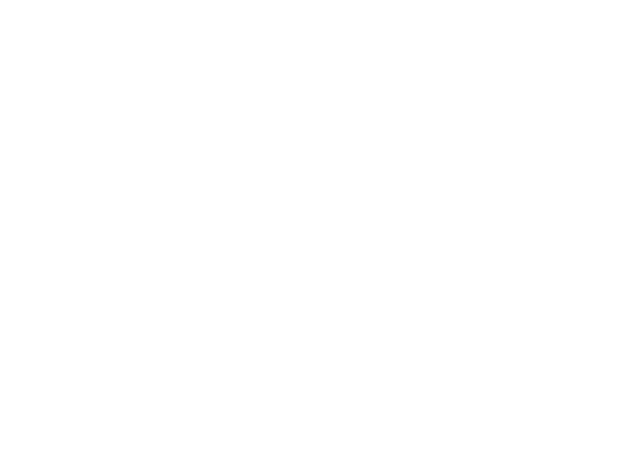
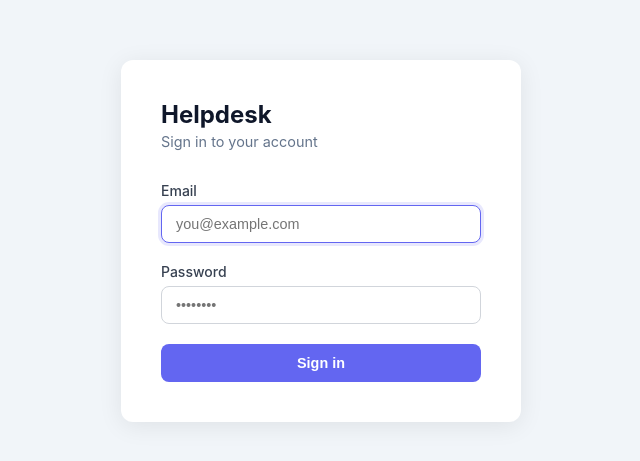
Before and after one commit to MilitsaTsvetkova/helpdesk, a React (Vite) app in the folder client/: page /login in a window 1280 px wide. Before the commit this address had no page. Shown: the part 159-620 px from the top of the page, without its empty margins (319-959 px from the left). Built offline with nearby package versions, Linux system fonts and the light colour scheme; no server answers.

Commit message:
implement login page/flow

```diff
--- a/client/src/App.tsx
+++ b/client/src/App.tsx
@@ -1,28 +1,36 @@
-import { useEffect, useState } from "react";
-import { Routes, Route } from "react-router-dom";
+import { Routes, Route, Navigate } from "react-router-dom";
+import { AuthProvider } from "./contexts/AuthContext";
+import { ProtectedRoute } from "./components/ProtectedRoute";
+import { Navbar } from "./components/Navbar";
+import { LoginPage } from "./pages/LoginPage";
+import "./index.css";
 
 function Home() {
-  const [status, setStatus] = useState<string | null>(null);
-
-  useEffect(() => {
-    fetch("/api/health")
-      .then((res) => res.json())
-      .then((data) => setStatus(data.status))
-      .catch(() => setStatus("error"));
-  }, []);
-
   return (
-    <div>
-      <h1>Helpdesk</h1>
-      <p>API status: {status ?? "loading..."}</p>
+    <div className="page-content">
+      <h2>Welcome to Helpdesk</h2>
     </div>
   );
 }
 
 export default function App() {
   return (
-    <Routes>
-      <Route path="/" element={<Home />} />
-    </Routes>
+    <AuthProvider>
+      <Routes>
+        <Route path="/login" element={<LoginPage />} />
+        <Route
+          path="/*"
+          element={
+            <ProtectedRoute>
+              <Navbar />
+              <Routes>
+                <Route path="/" element={<Home />} />
+                <Route path="*" element={<Navigate to="/" replace />} />
+              </Routes>
+            </ProtectedRoute>
+          }
+        />
+      </Routes>
+    </AuthProvider>
   );
 }
--- /dev/null
+++ b/client/src/components/Navbar.css
@@ -0,0 +1,43 @@
+.navbar {
+  display: flex;
+  align-items: center;
+  justify-content: space-between;
+  padding: 0 1.5rem;
+  height: 56px;
+  background: #1e293b;
+  color: #f8fafc;
+  box-shadow: 0 1px 3px rgba(0, 0, 0, 0.2);
+}
+
+.navbar-brand {
+  font-size: 1.1rem;
+  font-weight: 600;
+  letter-spacing: 0.02em;
+}
+
+.navbar-user {
+  display: flex;
+  align-items: center;
+  gap: 1rem;
+}
+
+.navbar-email {
+  font-size: 0.875rem;
+  color: #94a3b8;
+}
+
+.navbar-logout {
+  padding: 0.375rem 0.875rem;
+  font-size: 0.875rem;
+  background: transparent;
+  color: #f8fafc;
+  border: 1px solid #475569;
+  border-radius: 6px;
+  cursor: pointer;
+  transition: background 0.15s, border-color 0.15s;
+}
+
+.navbar-logout:hover {
+  background: #334155;
+  border-color: #64748b;
+}
--- /dev/null
+++ b/client/src/components/Navbar.tsx
@@ -0,0 +1,27 @@
+import { useNavigate } from "react-router-dom";
+import { useAuth } from "../contexts/AuthContext";
+import "./Navbar.css";
+
+export function Navbar() {
+  const { user, logout } = useAuth();
+  const navigate = useNavigate();
+
+  async function handleLogout() {
+    await logout();
+    navigate("/login", { replace: true });
+  }
+
+  return (
+    <nav className="navbar">
+      <span className="navbar-brand">Helpdesk</span>
+      {user && (
+        <div className="navbar-user">
+          <span className="navbar-email">{user.email}</span>
+          <button className="navbar-logout" onClick={handleLogout}>
+            Logout
+          </button>
+        </div>
+      )}
+    </nav>
+  );
+}
--- /dev/null
+++ b/client/src/components/ProtectedRoute.tsx
@@ -0,0 +1,11 @@
+import { Navigate } from "react-router-dom";
+import { useAuth } from "../contexts/AuthContext";
+
+export function ProtectedRoute({ children }: { children: React.ReactNode }) {
+  const { user, loading } = useAuth();
+
+  if (loading) return null;
+  if (!user) return <Navigate to="/login" replace />;
+
+  return <>{children}</>;
+}
--- /dev/null
+++ b/client/src/contexts/AuthContext.tsx
@@ -0,0 +1,57 @@
+import { createContext, useContext, useEffect, useState } from "react";
+
+type User = { id: string; email: string };
+
+type AuthContextValue = {
+  user: User | null;
+  loading: boolean;
+  login: (email: string, password: string) => Promise<void>;
+  logout: () => Promise<void>;
+};
+
+const AuthContext = createContext<AuthContextValue | null>(null);
+
+export function AuthProvider({ children }: { children: React.ReactNode }) {
+  const [user, setUser] = useState<User | null>(null);
+  const [loading, setLoading] = useState(true);
+
+  useEffect(() => {
+    fetch("/api/auth/me", { credentials: "include" })
+      .then((res) => (res.ok ? res.json() : null))
+      .then((data) => setUser(data))
+      .catch(() => setUser(null))
+      .finally(() => setLoading(false));
+  }, []);
+
+  async function login(email: string, password: string) {
+    const res = await fetch("/api/auth/login", {
+      method: "POST",
+      headers: { "Content-Type": "application/json" },
+      credentials: "include",
+      body: JSON.stringify({ email, password }),
+    });
+    if (!res.ok) {
+      const err = await res.json();
+      throw new Error(err.error ?? "Login failed");
+    }
+    const data = await res.json();
+    setUser(data);
+  }
+
+  async function logout() {
+    await fetch("/api/auth/logout", { method: "POST", credentials: "include" });
+    setUser(null);
+  }
+
+  return (
+    <AuthContext.Provider value={{ user, loading, login, logout }}>
+      {children}
+    </AuthContext.Provider>
+  );
+}
+
+export function useAuth() {
+  const ctx = useContext(AuthContext);
+  if (!ctx) throw new Error("useAuth must be used within AuthProvider");
+  return ctx;
+}
--- /dev/null
+++ b/client/src/index.css
@@ -0,0 +1,17 @@
+*,
+*::before,
+*::after {
+  box-sizing: border-box;
+}
+
+body {
+  margin: 0;
+  font-family: -apple-system, BlinkMacSystemFont, "Segoe UI", Roboto, sans-serif;
+  background: #f8fafc;
+  color: #0f172a;
+  -webkit-font-smoothing: antialiased;
+}
+
+.page-content {
+  padding: 2rem;
+}
--- /dev/null
+++ b/client/src/pages/LoginPage.css
@@ -0,0 +1,93 @@
+.login-page {
+  min-height: 100vh;
+  display: flex;
+  align-items: center;
+  justify-content: center;
+  background: #f1f5f9;
+}
+
+.login-card {
+  background: #fff;
+  border-radius: 12px;
+  box-shadow: 0 4px 24px rgba(0, 0, 0, 0.08);
+  padding: 2.5rem;
+  width: 100%;
+  max-width: 400px;
+}
+
+.login-title {
+  margin: 0 0 0.25rem;
+  font-size: 1.5rem;
+  font-weight: 700;
+  color: #0f172a;
+}
+
+.login-subtitle {
+  margin: 0 0 2rem;
+  font-size: 0.9rem;
+  color: #64748b;
+}
+
+.login-form {
+  display: flex;
+  flex-direction: column;
+  gap: 1.25rem;
+}
+
+.form-group {
+  display: flex;
+  flex-direction: column;
+  gap: 0.375rem;
+}
+
+.form-group label {
+  font-size: 0.875rem;
+  font-weight: 500;
+  color: #374151;
+}
+
+.form-group input {
+  padding: 0.625rem 0.875rem;
+  font-size: 0.9rem;
+  border: 1px solid #d1d5db;
+  border-radius: 8px;
+  outline: none;
+  transition: border-color 0.15s, box-shadow 0.15s;
+  color: #0f172a;
+}
+
+.form-group input:focus {
+  border-color: #6366f1;
+  box-shadow: 0 0 0 3px rgba(99, 102, 241, 0.15);
+}
+
+.login-error {
+  margin: 0;
+  padding: 0.625rem 0.875rem;
+  background: #fef2f2;
+  border: 1px solid #fecaca;
+  border-radius: 8px;
+  color: #dc2626;
+  font-size: 0.875rem;
+}
+
+.login-btn {
+  padding: 0.7rem;
+  font-size: 0.9rem;
+  font-weight: 600;
+  color: #fff;
+  background: #6366f1;
+  border: none;
+  border-radius: 8px;
+  cursor: pointer;
+  transition: background 0.15s;
+}
+
+.login-btn:hover:not(:disabled) {
+  background: #4f46e5;
+}
+
+.login-btn:disabled {
+  opacity: 0.6;
+  cursor: not-allowed;
+}
--- /dev/null
+++ b/client/src/pages/LoginPage.tsx
@@ -0,0 +1,65 @@
+import { useState, type FormEvent } from "react";
+import { useNavigate } from "react-router-dom";
+import { useAuth } from "../contexts/AuthContext";
+import "./LoginPage.css";
+
+export function LoginPage() {
+  const { login } = useAuth();
+  const navigate = useNavigate();
+  const [email, setEmail] = useState("");
+  const [password, setPassword] = useState("");
+  const [error, setError] = useState("");
+  const [loading, setLoading] = useState(false);
+
+  async function handleSubmit(e: FormEvent) {
+    e.preventDefault();
+    setError("");
+    setLoading(true);
+    try {
+      await login(email, password);
+      navigate("/", { replace: true });
+    } catch (err) {
+      setError(err instanceof Error ? err.message : "Login failed");
+    } finally {
+      setLoading(false);
+    }
+  }
+
+  return (
+    <div className="login-page">
+      <div className="login-card">
+        <h1 className="login-title">Helpdesk</h1>
+        <p className="login-subtitle">Sign in to your account</p>
+        <form onSubmit={handleSubmit} className="login-form">
+          <div className="form-group">
+            <label htmlFor="email">Email</label>
+            <input
+              id="email"
+              type="email"
+              value={email}
+              onChange={(e) => setEmail(e.target.value)}
+              placeholder="you@example.com"
+              required
+              autoFocus
+            />
+          </div>
+          <div className="form-group">
+            <label htmlFor="password">Password</label>
+            <input
+              id="password"
+              type="password"
+              value={password}
+              onChange={(e) => setPassword(e.target.value)}
+              placeholder="••••••••"
+              required
+            />
+          </div>
+          {error && <p className="login-error">{error}</p>}
+          <button type="submit" className="login-btn" disabled={loading}>
+            {loading ? "Signing in…" : "Sign in"}
+          </button>
+        </form>
+      </div>
+    </div>
+  );
+}
```
